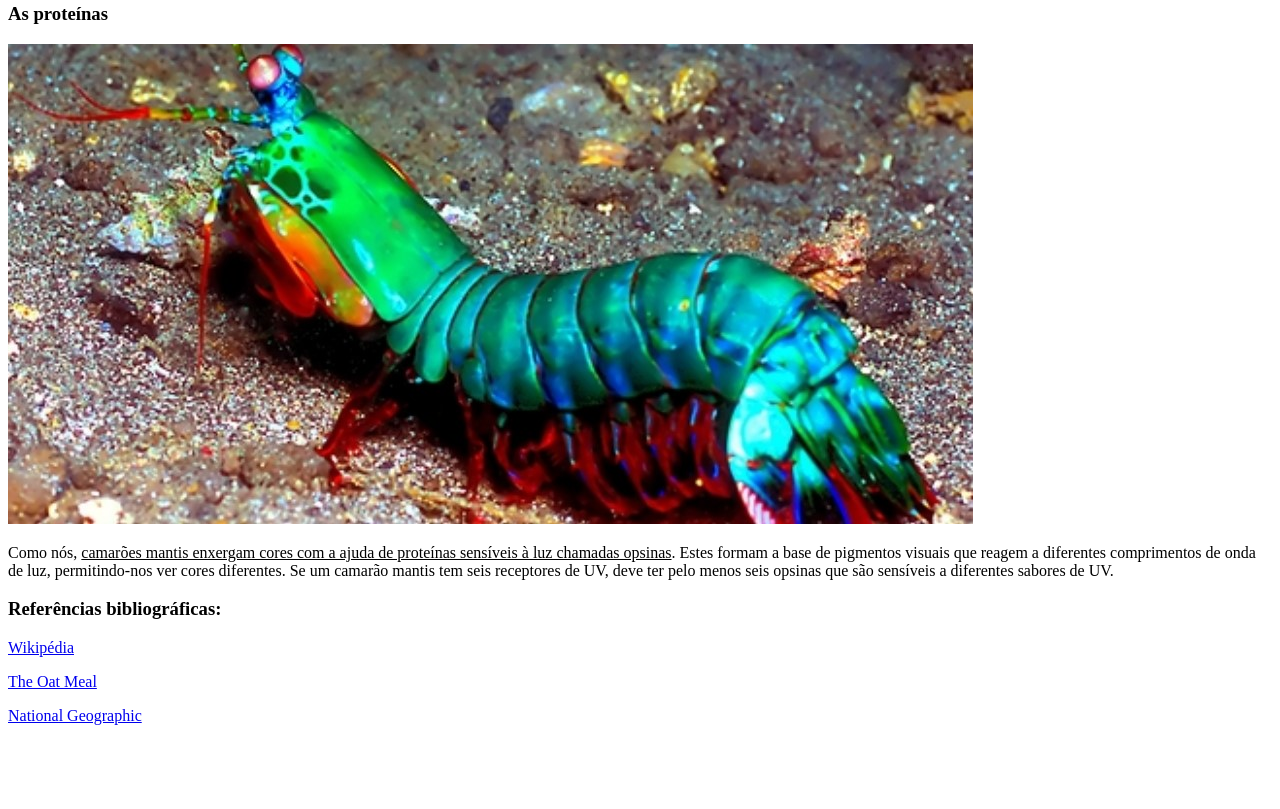
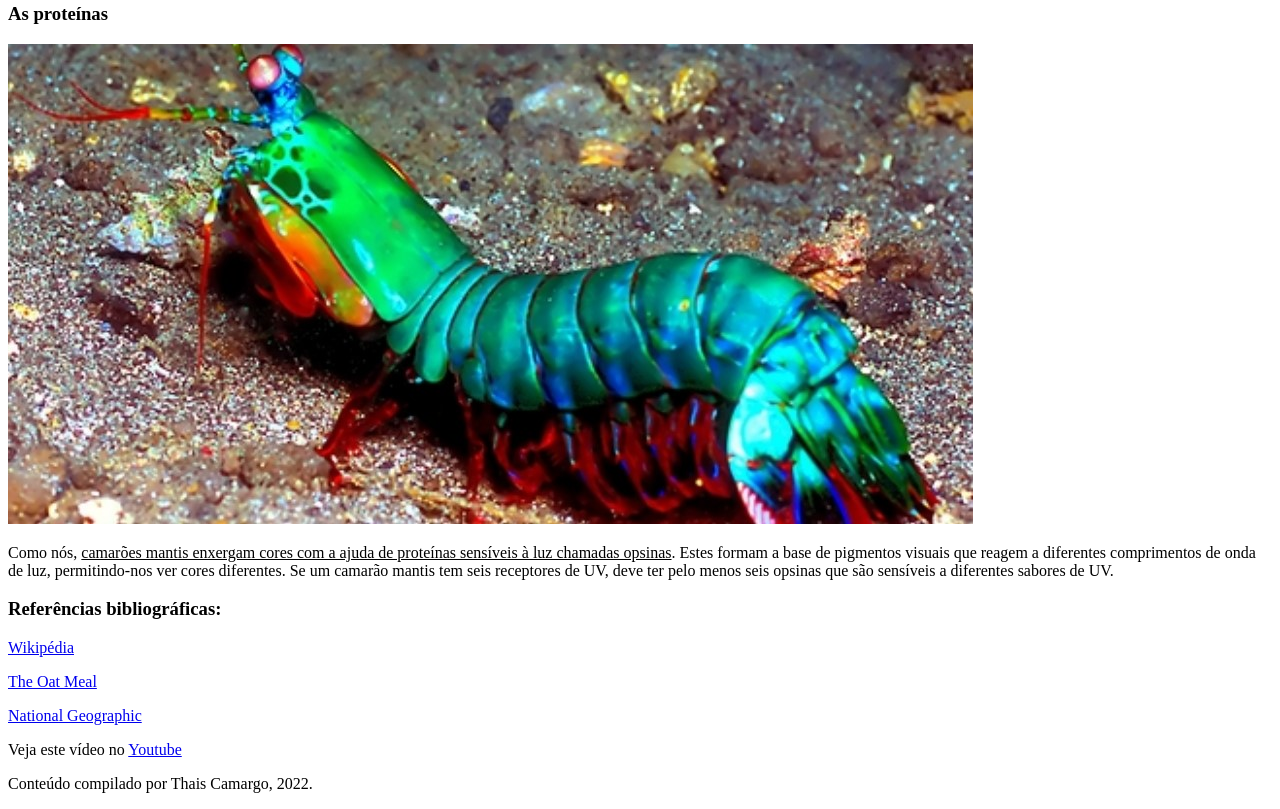
Before and after one commit to camargothais/trybe-exercises, a plain HTML site: page 3.Introdução_HTML_CSS/3.4/index_exercicio.html in a window 1280 px wide. Shown: the part 1095-1904 px from the top of the page. Before the commit the page ends 1836 px from the top, so only its background shows below. Drawn offline with Linux system fonts and the light colour scheme.

Commit message:
Adiciona vídeo e footer

```diff
--- a/3.Introdução_HTML_CSS/3.4/index_exercicio.html
+++ b/3.Introdução_HTML_CSS/3.4/index_exercicio.html
@@ -97,6 +97,17 @@
           >
         </p>
       </section>
+      <aside>
+        <p>
+          Veja este vídeo no
+          <a target="__blank" href="https://www.youtube.com/watch?v=E0Li1k5hGBE"
+            >Youtube</a
+          >
+        </p>
+      </aside>
     </article>
+    <footer>
+      <p>Conteúdo compilado por Thais Camargo, 2022.</p>
+    </footer>
   </body>
 </html>
```
